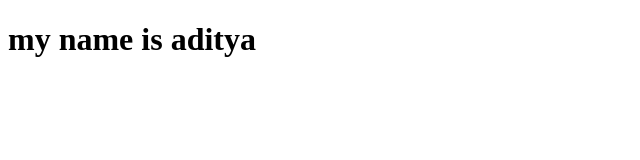
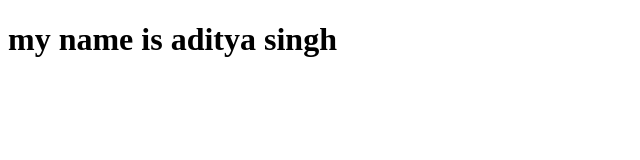
Before and after one commit to aditya8004/firstProject, a plain HTML site: page index.html in a window 1280 px wide. Shown: the whole page, without its empty margins (0-640 px from the left). Drawn offline with Linux system fonts and the light colour scheme.

Commit message:
second commit

```diff
--- a/index.html
+++ b/index.html
@@ -7,6 +7,6 @@
     <title>Document</title>
 </head>
 <body>
-    <h1>my name is aditya</h1>
+    <h1>my name is aditya singh</h1>
 </body>
 </html>
```
